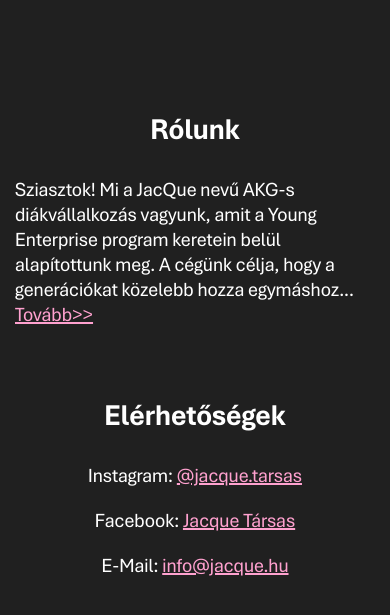
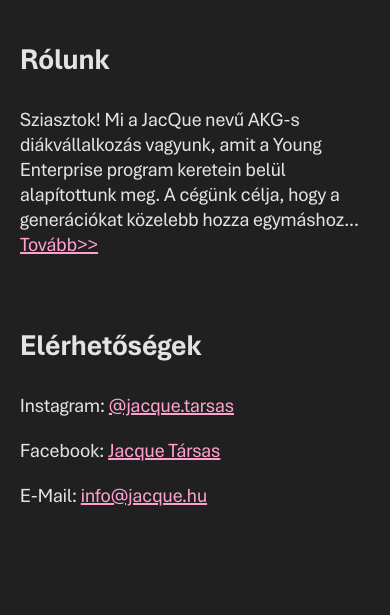
Before and after one commit to c1gm/jacque, a plain HTML site: page index.html in a window 390 px wide. Shown: the part 69-684 px from the top of the page. Drawn offline with Linux system fonts and the light colour scheme.

Commit message:
Update style.css

```diff
--- a/style.css
+++ b/style.css
@@ -28,32 +28,32 @@
 
     #text-box {
         margin: 0px;
+        padding-right: 250px;
+        padding-left: 250px;
+        padding-bottom: 50px;
+        border: none;
+        font-size: 25px;
+        font-family: "Aptos Display";
+        text-align: justify;;
+        color: #E3E3E3;}
+
+    #text-box-sm {
+        margin: 0px;
         padding-right: 150px;
         padding-left: 150px;
         padding-bottom: 50px;
         border: none;
         font-size: 25px;
         font-family: "Aptos Display";
-        text-align: justify;;
-        color: white;}
-
-    #text-box-sm {
-        margin: 0px;
-        padding-right: 150px;
-        padding-left: 150px;
-        padding-bottom: 0px;
-        border: none;
-        font-size: 25px;
-        font-family: "Aptos Display";
         text-align: center;
-        color: white;}
+        color: #E3E3E3;}
 
     #text-box-title {
         border: none;
         font-size: 40px;
         font-family: "Aptos Bold";
         text-align: center;
-        color: white;}
+        color: #E3E3E3;}
 
 
     #text-box-title-top {
@@ -62,7 +62,7 @@
         font-size: 40px;
         font-family: "Aptos Bold";
         text-align: center;;
-        color: white;}
+        color: #E3E3E3;}
 
     @media all and (max-width: 600px)
         {
@@ -73,41 +73,39 @@
 
           #text-box {
               margin: 0px;
-              padding-right: 15px;
-              padding-left: 15px;
+              padding-right: 20px;
+              padding-left: 20px;
               padding-bottom: 20px;
               border: none;
               font-size: 20px;
               font-family: "Aptos Display";
-              text-align: left;
-              color: white;}
+              text-align: left;}
 
           #text-box-sm {
               margin: 0px;
-              padding-right: 40px;
-              padding-left: 40px;
+              padding-right: 20px;
+              padding-left: 20px;
               padding-bottom: 30px;
               border: none;
               font-size: 20px;
               font-family: "Aptos Display";
-              text-align: center;
-              color: white;}
+              text-align: left;}
 
           #text-box-title {
               border: none;
               font-size: 30px;
+              padding-left: 20px;
               font-family: "Aptos Bold";
-              text-align: center;
-              color: white;}
+              text-align: left;}
 
 
           #text-box-title-top {
               border: none;
-              padding-top: 150px;
+              padding-top: 80px;
+              padding-left: 20px;
               font-size: 30px;
               font-family: "Aptos Bold";
-              text-align: center;;
-              color: white;}
+              text-align: left;;}
           }
 
     }
```
